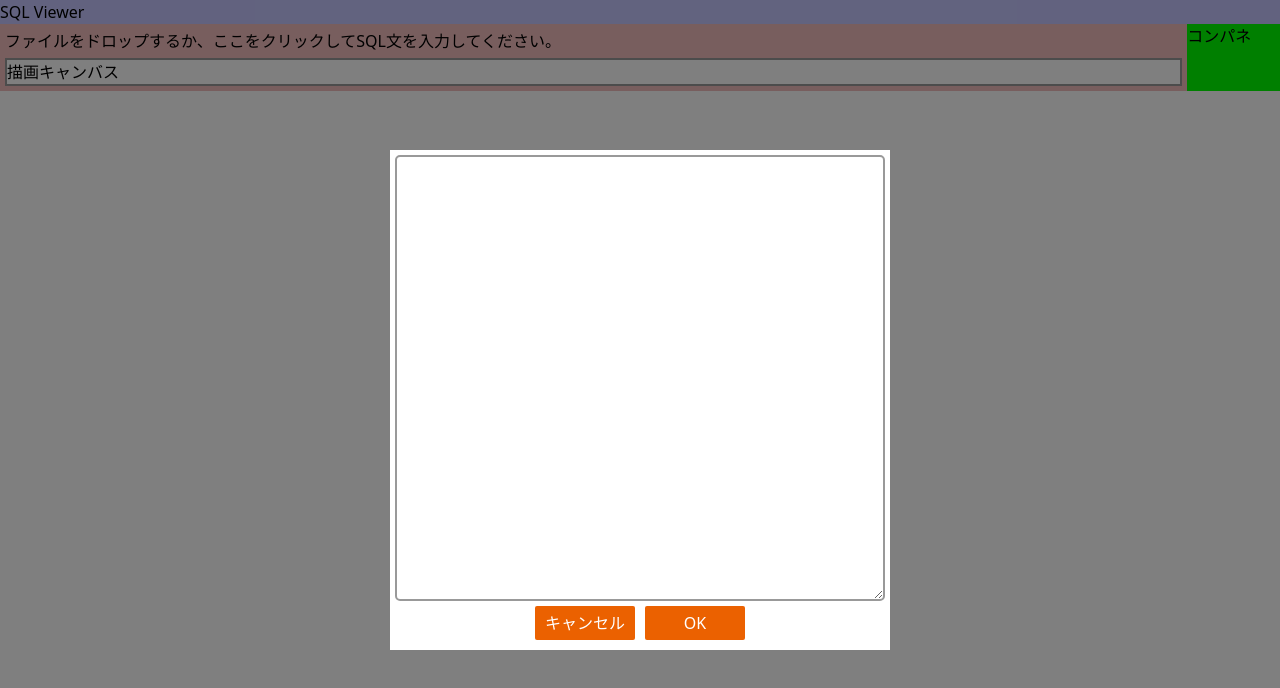
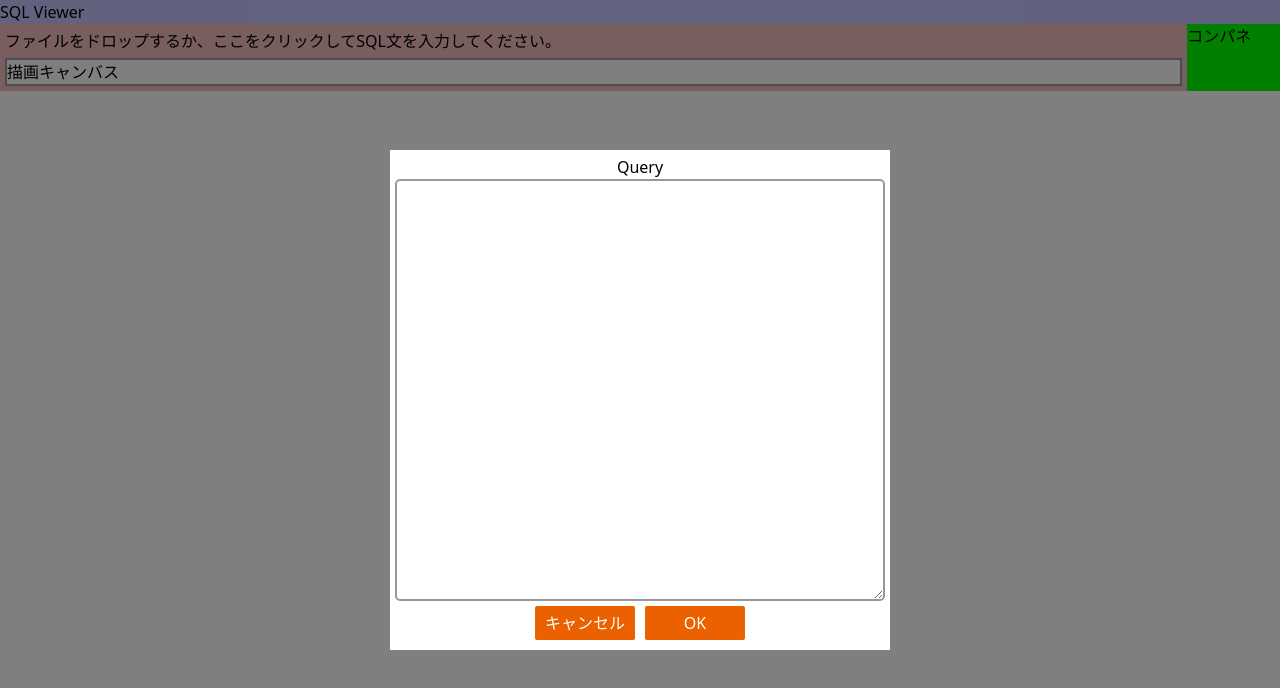
Before and after one commit to yo16/sql_parse_client_202403, a React (Create React App) app in the folder sql_visualizer/: page / in a window 1280 px wide. Both pictures are taken after a click on the element "ここをクリック". Shown: the top 688 px of the page. Built offline with nearby package versions, Linux system fonts and the light colour scheme.

Commit message:
ちょっとした修正

```diff
--- a/sql_visualizer/src/contents/DisplayArea.js
+++ b/sql_visualizer/src/contents/DisplayArea.js
@@ -26,6 +26,9 @@ const DisplayArea = ({onChangedQuery = f => f}) => {
                     className="query-input-area"
                     onClick={(e)=>e.stopPropagation()}
                 >
+                    <span>
+                        Query
+                    </span>
                     <textarea
                         className="query-input-textarea"
                         onChange={handleChangedQueryText}
```
